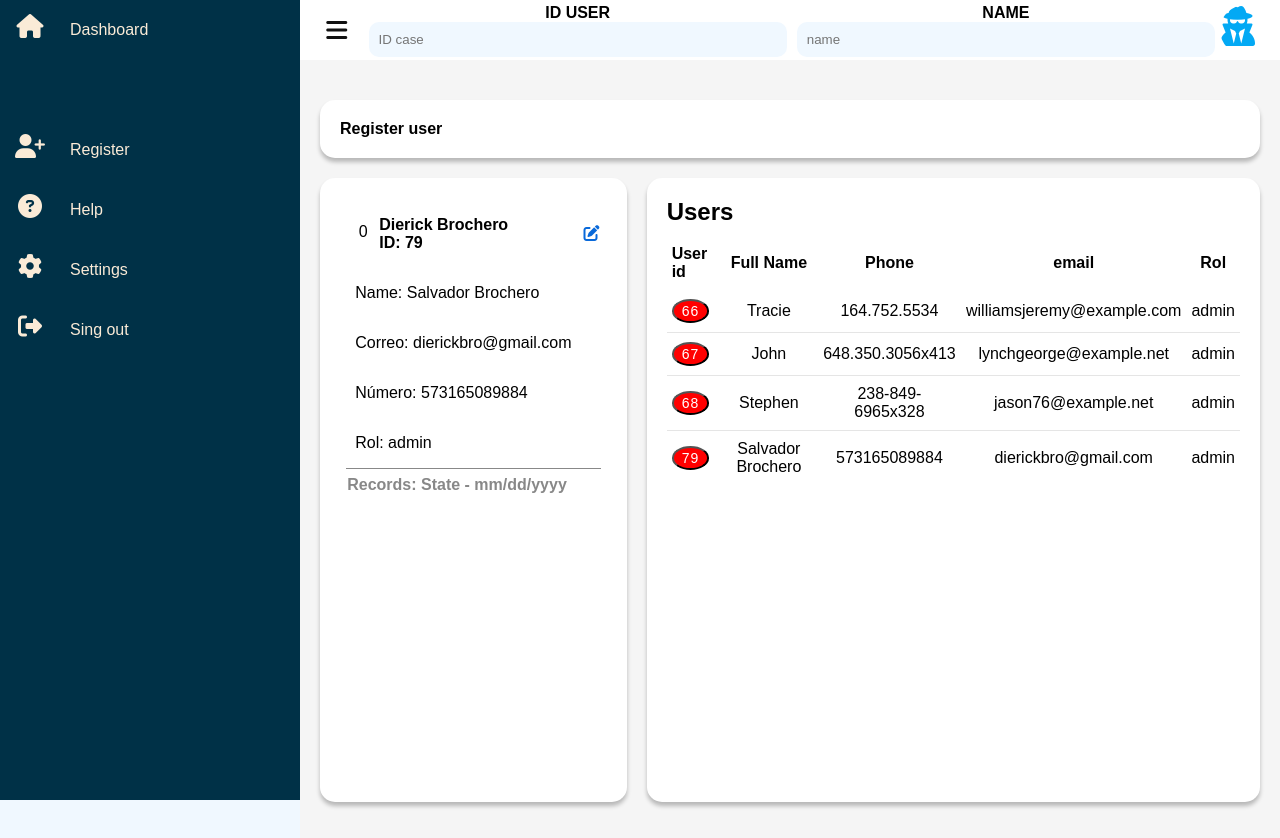
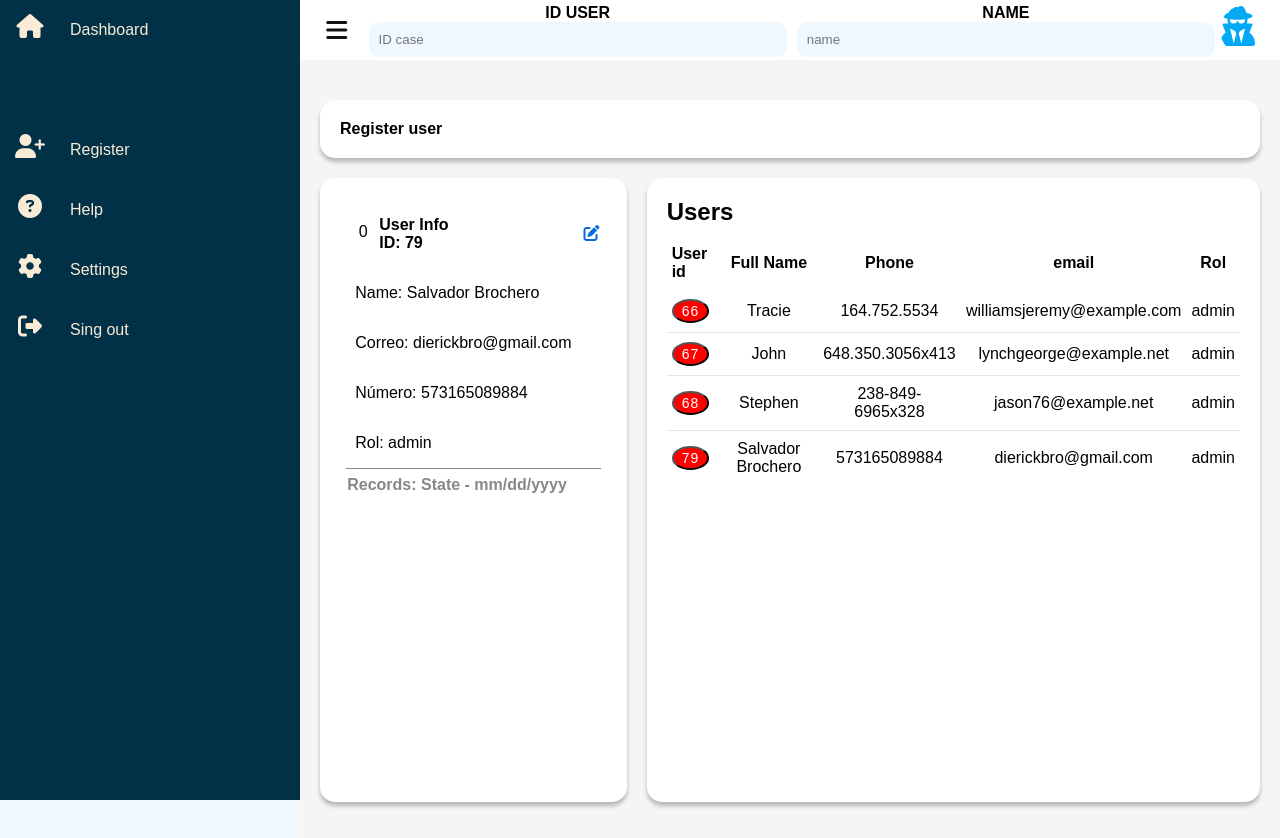
Before and after one commit to Dierickb/reservaHotel, a Flask app: page /admin/ in a window 1280 px wide. Run offline with Flask 2, Linux system fonts and the light colour scheme; a user stored in the database is signed in; data comes from the database, SQL or seed files in the repository; some libraries are stand-ins or nearby versions.

Commit message:
admin routes updated

```diff
--- a/app/routes/admin.py
+++ b/app/routes/admin.py
@@ -36,7 +36,7 @@ def rUser():
         return redirect(url_for('admin.admin'))
 
 
-@admin_scope.route("/edit_user/<user_id>", methods=['GET'])
+@admin_scope.route("/select_user/<user_id>", methods=['GET'])
 def get_user(user_id):
     if 'rol' in session and session['rol'] == 'admin':
         users_list = users_controller.lists()
@@ -49,10 +49,10 @@ def get_user(user_id):
         return redirect(url_for('api.loginGet'))
 
 
-@admin_scope.route("/edit_user/<user_id>", methods=['POST'])
+@admin_scope.route("/edit_user/<user_id>", methods=['POST', 'GET'])
 def edit_user(user_id):
     print("update")
-    if 'rol' in session and session['rol'] == 'admin':
+    if 'rol' in session and session['rol'] == 'admin' and request.method == 'POST':
         users_list = users_controller.lists()
         users_dict = [user._asdict() for user in users_list]
 
@@ -64,11 +64,20 @@ def edit_user(user_id):
 
         return render_template("/admin/admin.html", user=new_user,
                                url=request.path, users=users_dict)
+
+    elif 'rol' in session and session['rol'] == 'admin' and request.method == 'GET':
+        users_list = users_controller.lists()
+        users_dict = [user._asdict() for user in users_list]
+        user = users_controller.details(user_id)
+
+        return render_template("/admin/admin.html", user=user,
+                               url=request.path, users=users_dict)
+
     else:
         return redirect(url_for('api.loginGet'))
 
 
-@admin_scope.route("/edit_user/<user_id>", methods=['POST'])
+@admin_scope.route("/delete_user/<user_id>", methods=['POST'])
 def delete_user(user_id):
     try:
         if 'rol' in session and session['rol'] == 'admin':
--- a/app/views/templates/admin/userInfo.html
+++ b/app/views/templates/admin/userInfo.html
@@ -9,14 +9,14 @@
                 <div class="circle">0</div>
                 <div class="idCase">
                     <h4>
-                        Dierick Brochero
+                        User Info
                         </br>
                         ID: {{ user.id }}
                     </h4>
                 </div>
             </div>
             <div>
-                <a href="/links/<%=url%>/edit">
+                <a href="/admin/edit_user/{{ user.id }}" >
                     <i class="fas fa-edit"></i>
                 </a>
             </div>
@@ -45,8 +45,9 @@
     </div>
     <div class="card_footer">
         <h4>Records: State - mm/dd/yyyy</h4>
-        {% if url.split("/")[2] == "edit_user" %}
+        {% if url.split("/")[2] == "select_user" %}
             <form action="{{ url_for('admin.delete_user', user_id=user.id) }}" method="POST">
+                <input type="hidden" name="csrf_token" value="{{ csrf_token() }}">
                 <button class="btn btn-success btn-block">
                     <a  class="btn-primary" style="color: black">
                         Eliminar</a>
--- a/app/views/templates/admin/users.html
+++ b/app/views/templates/admin/users.html
@@ -18,7 +18,7 @@
             <tr>
                 <td>
                     <button class="patientState" style="background: red">
-                        <a href="/admin/edit_user/{{ user.id }}" class="patientState">
+                        <a href="/admin/select_user/{{ user.id }}" class="patientState">
                             {{ user.id }}
                         </a>
                     </button>
--- a/app/views/templates/register/signin.html
+++ b/app/views/templates/register/signin.html
@@ -39,7 +39,7 @@
                 </div>
 
                 <div class="cardContent no-pa-l">
-                    <form id="login"  method="POST" action="{{ url_for('api.loginPost[2]') }}">
+                    <form id="login"  method="POST" action="{{ url_for('api.loginPost') }}">
                     <input type="hidden" name="csrf_token" value="{{ csrf_token() }}">
                        <div class="username">
                             <label for="login_field">Username or email address</label>
```
Also changed, not shown: app/routes/routes.py (+6 -5 lines).
